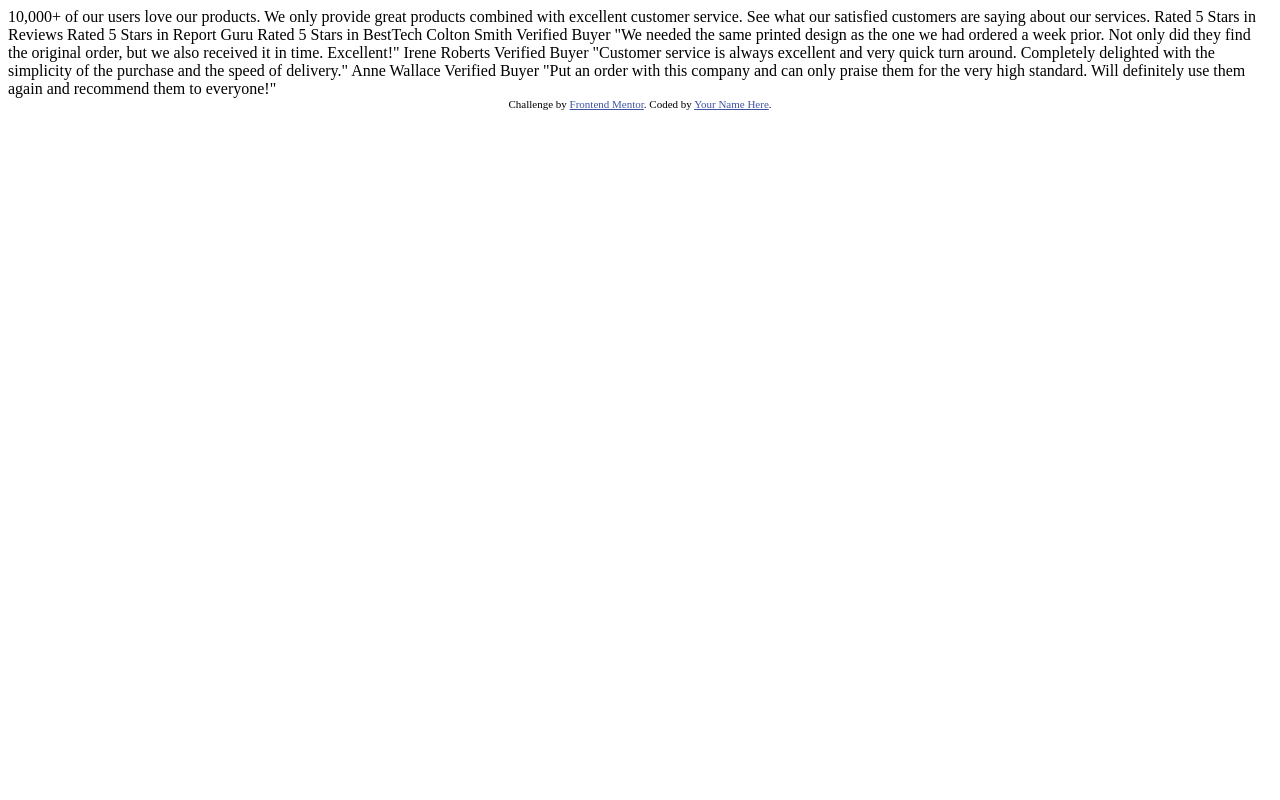
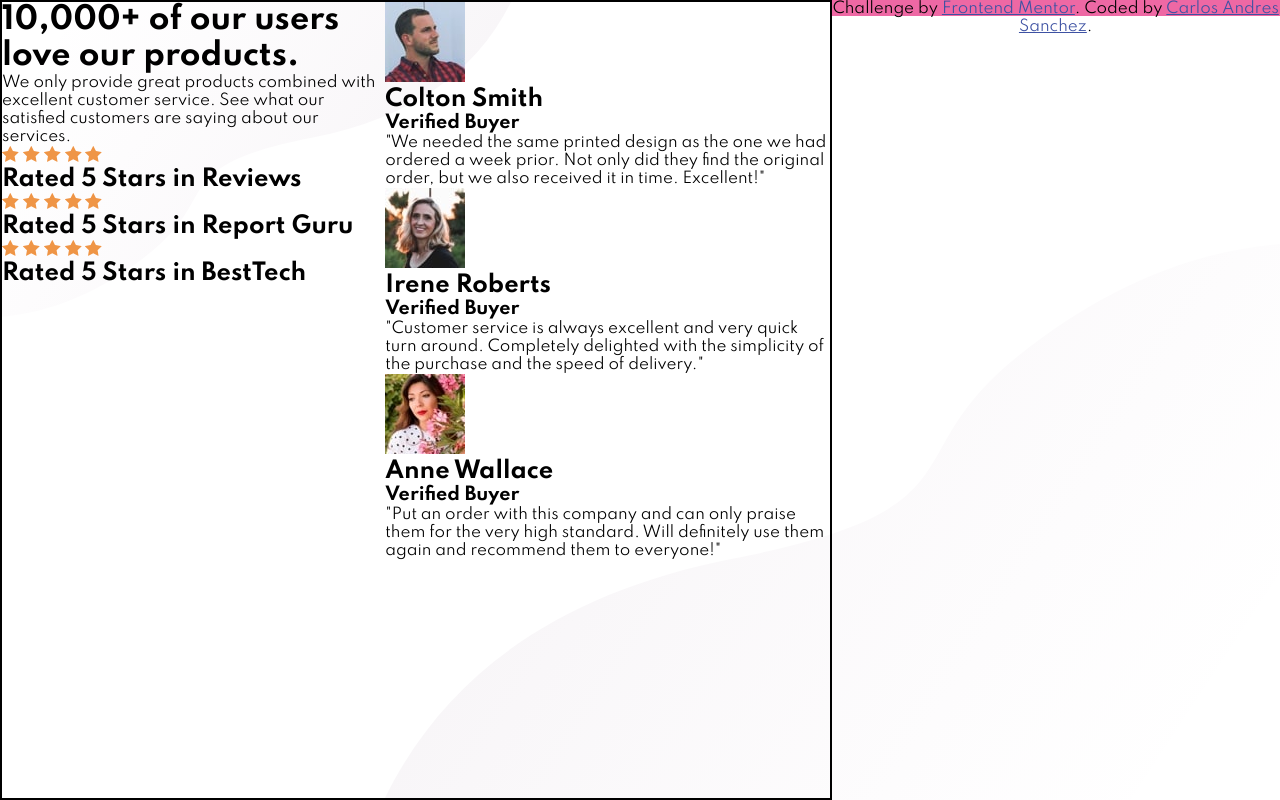
Before and after one commit to LimonCode1/social-proof-section-master, a plain HTML site: page index.html in a window 1280 px wide. Drawn offline with Linux system fonts and the light colour scheme.

Commit message:
structure finished

```diff
--- a/index.html
+++ b/index.html
@@ -3,59 +3,102 @@
 	<head>
 		<meta charset="UTF-8" />
 		<meta name="viewport" content="width=device-width, initial-scale=1.0" />
-    <!-- displays site properly based on user's device -->
-
 		<link
 			rel="icon"
 			type="image/png"
 			sizes="32x32"
 			href="./images/favicon-32x32.png"
 		/>
-
+		<link rel="stylesheet" href="styles.css" />
 		<title>Frontend Mentor | Social proof section</title>
-
-    <!-- Feel free to remove these styles or customise in your own stylesheet 👍 -->
-    <style>
-      .attribution {
-        font-size: 11px;
-        text-align: center;
-      }
-      .attribution a {
-        color: hsl(228, 45%, 44%);
-      }
-    </style>
 	</head>
 	<body>
-    10,000+ of our users love our products.
-
-    We only provide great products combined with excellent customer service.
-    See what our satisfied customers are saying about our services.
-
-    Rated 5 Stars in Reviews
-    Rated 5 Stars in Report Guru
-    Rated 5 Stars in BestTech
-
-    Colton Smith
-    Verified Buyer
-    "We needed the same printed design as the one we had ordered a week prior.
-    Not only did they find the original order, but we also received it in time.
-    Excellent!"
-
-    Irene Roberts
-    Verified Buyer
-    "Customer service is always excellent and very quick turn around. Completely
-    delighted with the simplicity of the purchase and the speed of delivery."
-
-    Anne Wallace
-    Verified Buyer
-    "Put an order with this company and can only praise them for the very high
-    standard. Will definitely use them again and recommend them to everyone!"
-
+		<div class="father-Container">
+			<div class="container">
+				<div class="box">
+					<h1>10,000+ of our users love our products.</h1>
+					<p>
+						We only provide great products combined with excellent customer
+						service. See what our satisfied customers are saying about our
+						services.
+					</p>
+				</div>
+				<div class="box">
+					<div class="ratedBox">
+						<span class="star">
+							<img src="./images/icon-star.svg" alt="star image" />
+							<img src="./images/icon-star.svg" alt="star image" />
+							<img src="./images/icon-star.svg" alt="star image" />
+							<img src="./images/icon-star.svg" alt="star image" />
+							<img src="./images/icon-star.svg" alt="star image" />
+						</span>
+						<h2>Rated 5 Stars in Reviews</h2>
+					</div>
+					<div class="ratedBox">
+						<span class="star">
+							<img src="./images/icon-star.svg" alt="star image" />
+							<img src="./images/icon-star.svg" alt="star image" />
+							<img src="./images/icon-star.svg" alt="star image" />
+							<img src="./images/icon-star.svg" alt="star image" />
+							<img src="./images/icon-star.svg" alt="star image" />
+						</span>
+						<h2>Rated 5 Stars in Report Guru</h2>
+					</div>
+					<div class="ratedBox">
+						<span class="star">
+							<img src="./images/icon-star.svg" alt="star image" />
+							<img src="./images/icon-star.svg" alt="star image" />
+							<img src="./images/icon-star.svg" alt="star image" />
+							<img src="./images/icon-star.svg" alt="star image" />
+							<img src="./images/icon-star.svg" alt="star image" />
+						</span>
+						<h2>Rated 5 Stars in BestTech</h2>
+					</div>
+				</div>
+			</div>
+			<div class="container">
+				<div class="card">
+					<img src="./images/image-colton.jpg" alt="photo of Colton" />
+					<h2>Colton Smith</h2>
+					<h3>Verified Buyer</h3>
+					<p>
+						"We needed the same printed design as the one we had ordered a week
+						prior. Not only did they find the original order, but we also
+						received it in time. Excellent!"
+					</p>
+				</div>
+				<div class="card">
+					<img src="./images/image-irene.jpg" alt="photo of Irene" />
+					<h2>Irene Roberts</h2>
+					<h3>Verified Buyer</h3>
+					<p>
+						"Customer service is always excellent and very quick turn around.
+						Completely delighted with the simplicity of the purchase and the
+						speed of delivery."
+					</p>
+				</div>
+				<div class="card">
+					<img src="./images/image-anne.jpg" alt="photo of Anne" />
+					<h2>Anne Wallace</h2>
+					<h3>Verified Buyer</h3>
+					<p>
+						"Put an order with this company and can only praise them for the
+						very high standard. Will definitely use them again and recommend
+						them to everyone!"
+					</p>
+				</div>
+			</div>
+		</div>
 		<div class="attribution">
 			Challenge by
 			<a href="https://www.frontendmentor.io?ref=challenge" target="_blank"
 				>Frontend Mentor</a
-      >. Coded by <a href="#">Your Name Here</a>.
+			>. Coded by
+			<a href="https://github.com/LimonCode1/" target="_blank"
+				>Carlos Andres Sanchez</a
+			>.
 		</div>
+		<script src="jquery.min.js"></script>
+		<script src="index.js"></script>
 	</body>
 </html>
--- /dev/null
+++ b/styles.css
@@ -0,0 +1,43 @@
+@import url('https://fonts.googleapis.com/css2?family=Spartan:wght@400;500;700&display=swap');
+* {
+	padding: 0;
+	margin: 0;
+}
+:root {
+	/* primary */
+	--very-Dark-Magenta: hsl(300, 43%, 22%);
+	--soft-Pink: hsl(333, 80%, 67%);
+	/* Neutral */
+	--dark-Grayish-Magenta: hsl(303, 10%, 53%);
+	--light-Grayish-Magenta: hsl(300, 24%, 96%);
+	--white: hsl(0, 0%, 100%);
+}
+body {
+	font-family: 'Spartan', sans-serif;
+	font-size: 15px;
+	height: 100vh;
+	display: flex;
+	background-image: url('./images/bg-pattern-bottom-desktop.svg'),
+		url('./images/bg-pattern-top-desktop.svg');
+	background-repeat: no-repeat;
+	background-size: 70%, 40%;
+	background-position: 100% 100%, 0% 0%;
+}
+.father-Container {
+	border: 2px solid black;
+	display: flex;
+	justify-content: center;
+    align-content:center
+	width: 70%;
+	/* background: red; */
+}
+.attribution {
+	text-align: center;
+	display: block;
+	width: 100%;
+	height: 2vh;
+	background: var(--soft-Pink);
+}
+.attribution a {
+	color: hsl(228, 45%, 44%);
+}
```
Also changed, not shown: index.js (added, +28 -0 lines), jquery.min.js (added). Lines whose indentation alone changed are shown as unchanged.
